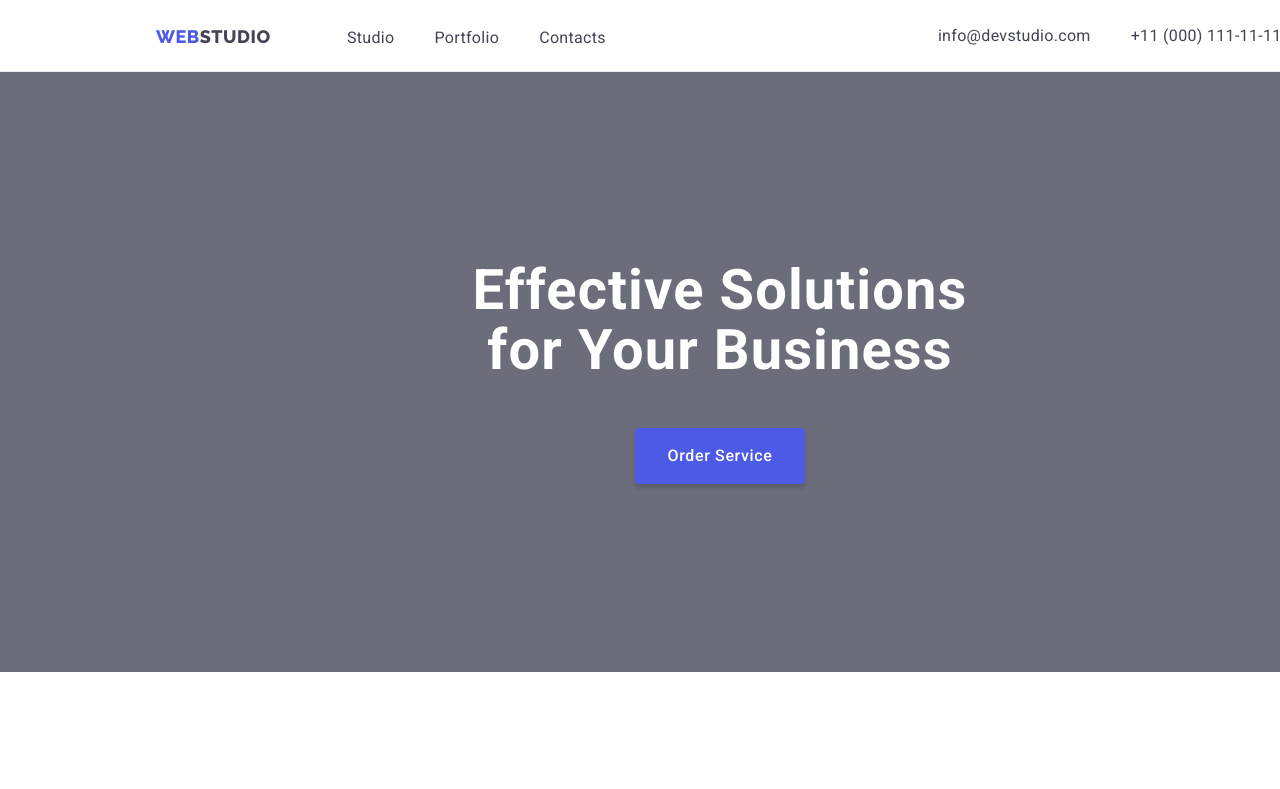
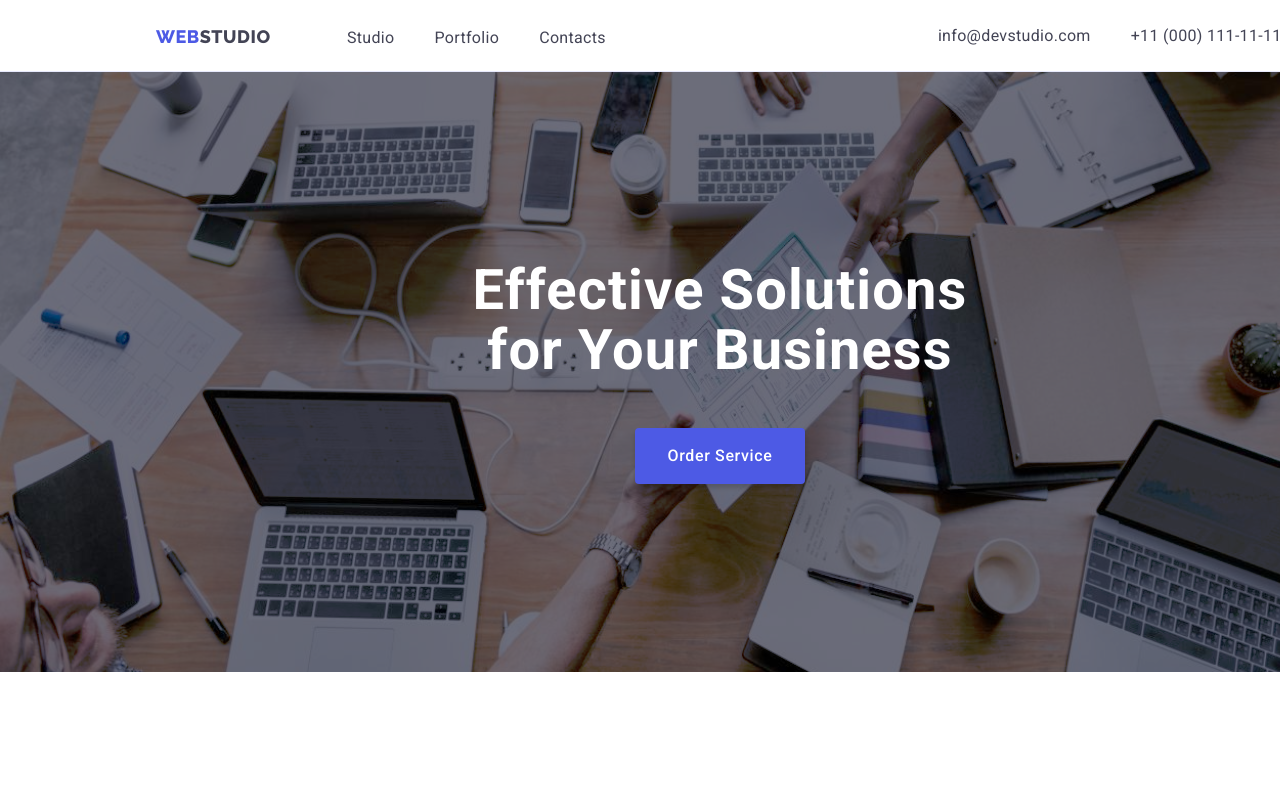
Before and after one commit to jonsalazar09/goit-markup-hw-06, a plain HTML site: page index.html in a window 1280 px wide. Shown: the top 789 px of the page. Drawn offline with nearby package versions, Linux system fonts and the light colour scheme; files whose address does not match are found by name.

Commit message:
Update style.css

```diff
--- a/css/style.css
+++ b/css/style.css
@@ -154,7 +154,7 @@ footer a {
   background: rgba(46, 47, 66, 0.7);
   height: 600px;
   margin: 0;
-  background-image: url("../images/splash-header-bg.jpg");
+  background-image: url("../Image/hero\ image\ \(1\)\ \(1\).jpg");
   background-repeat: no-repeat;
   background-position: center;
   background-size: cover;
```
